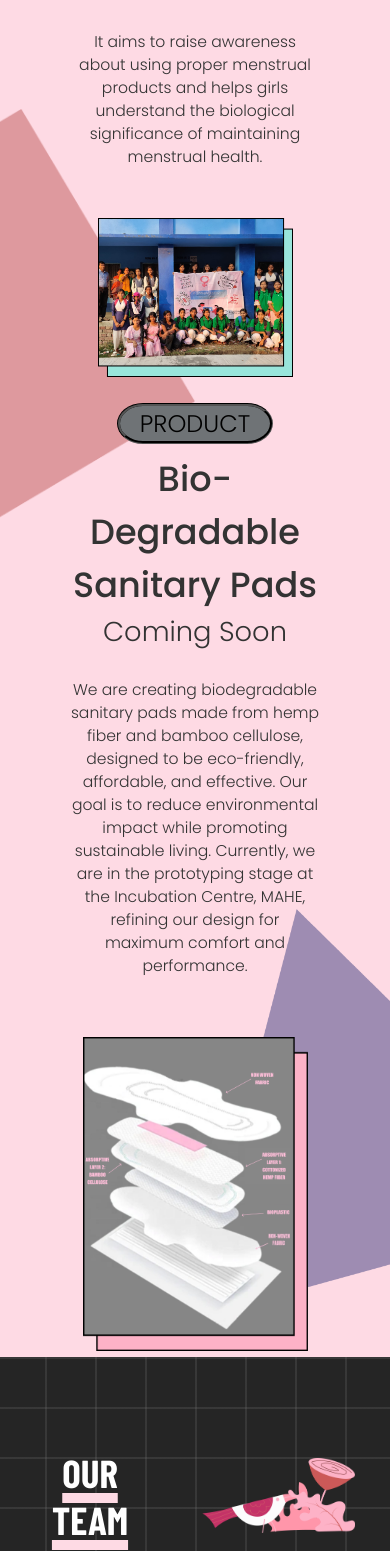
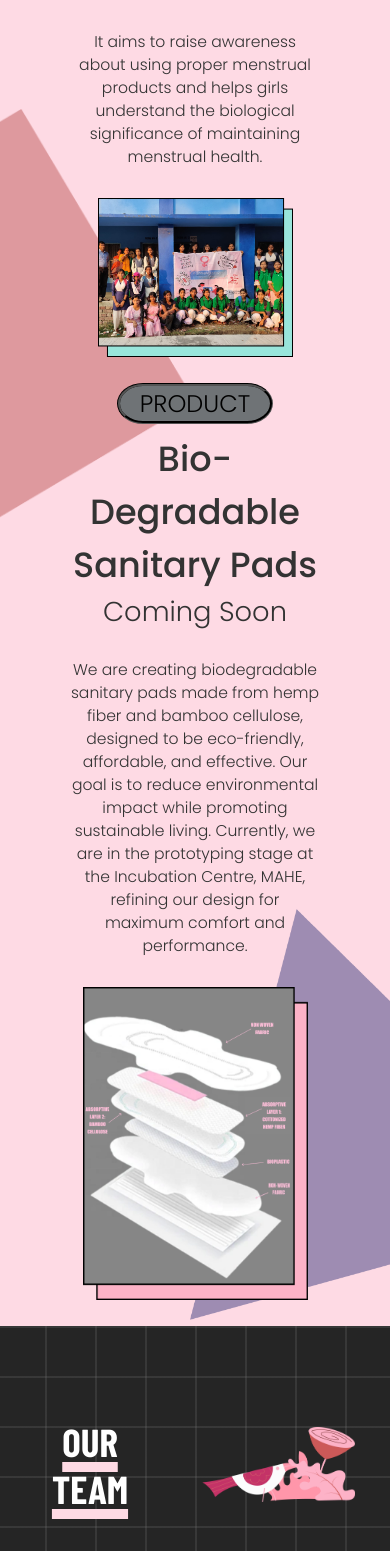
Before and after one commit to CrystalFireSword/Eco-san-web, a React (Vite) app: page / in a window 390 px wide. Shown: the part 2735-4286 px from the top of the page. Built offline with nearby package versions, Linux system fonts and the light colour scheme; a web font is replaced by a local one.

Commit message:
Design changes 4 - adjusted margins for images

```diff
--- a/src/styles/ourWork.css
+++ b/src/styles/ourWork.css
@@ -412,7 +412,8 @@
         width: 50vw;
         align-self: center;
         flex:1;
-        margin-top: 20px;
+        margin-top: 0px;
+
       }
 
       .work-bottom-3{
@@ -488,7 +489,8 @@
           align-self: right;
           height: auto;
           flex:0;
-          margin-top: 50px;
+          margin-top: 5vw;
+          margin-bottom: 5vw;
           margin-right: 0px;
           position: relative;
         }
```
